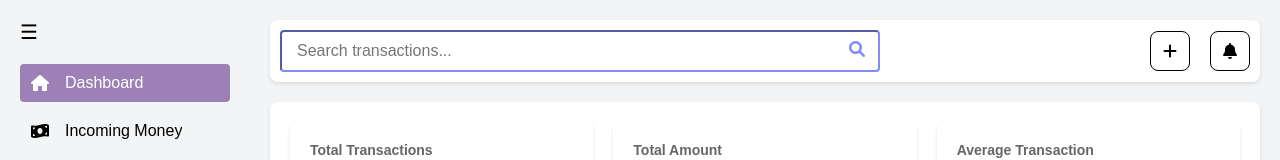
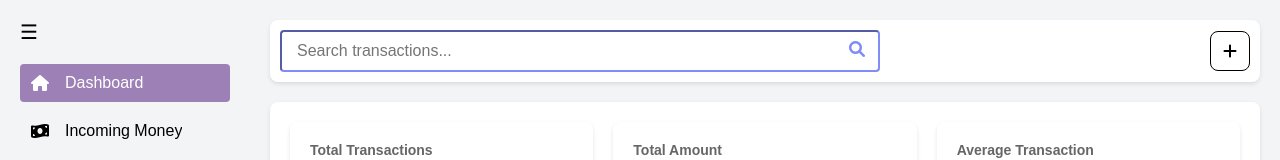
Before and after one commit to uwambajeddy/momo-data-analysis, a plain HTML site: page index.html in a window 1280 px wide. Shown: the top 160 px of the page. Drawn offline with nearby package versions, Linux system fonts and the light colour scheme; no server answers.

Commit message:
Update index.html 947

```diff
--- a/index.html
+++ b/index.html
@@ -85,9 +85,7 @@
                         <div class="header-icon" id="uploadBtn">
                             <i class="fas fa-plus"></i>
                         </div>
-                        <div class="header-icon">
-                            <i class="fas fa-bell"></i>
-                        </div>
+
                     </div>
 
                 </div>
```
